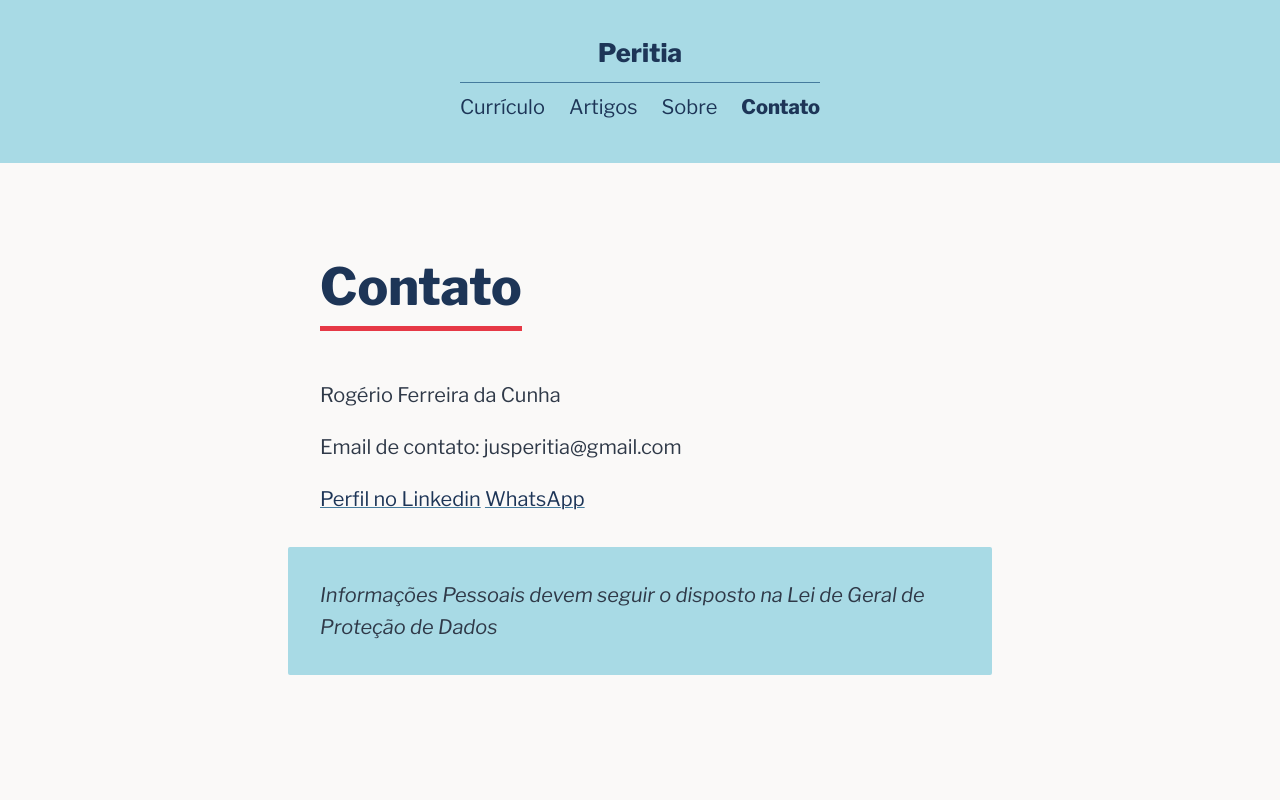
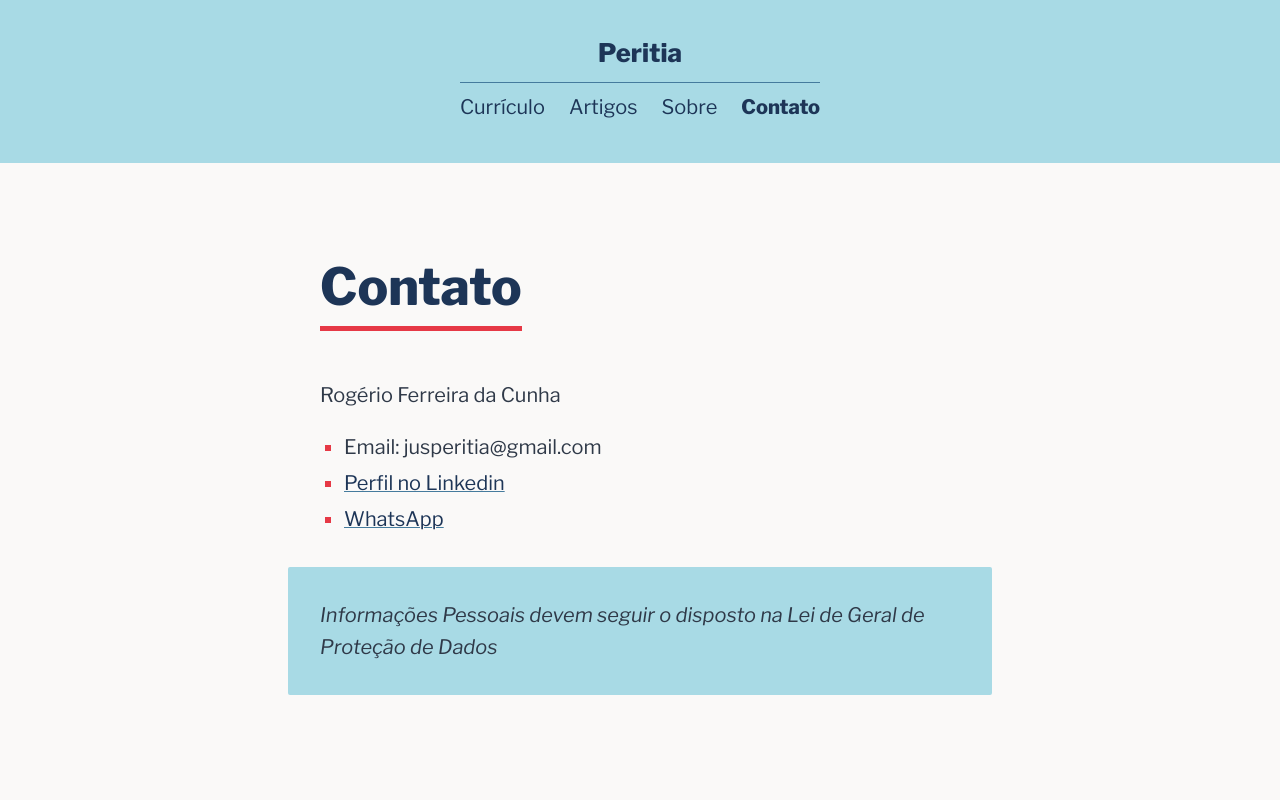
Before and after one commit to rgrcnh/peritia, a SvelteKit app: page /contact in a window 1280 px wide. Shown: the top 800 px of the page. Built offline with nearby package versions, Linux system fonts and the light colour scheme.

Commit message:
alteracoes

```diff
--- a/src/routes/contact/+page.svelte
+++ b/src/routes/contact/+page.svelte
@@ -11,10 +11,14 @@
 <h1>Contato</h1>
 
 <p>Rogério Ferreira da Cunha</p>
-<p>Email de contato: <bold>jusperitia@gmail.com</bold></p>
-
-<a href=https://br.linkedin.com/in/rogerio-cunha-1131ba>Perfil no Linkedin</a>
-<a href=https://wa.me/5521981257759>WhatsApp</a>
 
 
+<ul>
+	<li>Email: <bold>jusperitia@gmail.com</bold></li>
+	<li><a href=https://br.linkedin.com/in/rogerio-cunha-1131ba>Perfil no Linkedin</a></li>
+	<li><a href=https://wa.me/5521981257759>WhatsApp</a></li>
+
+
+</ul>
+
 <Callout>Informações Pessoais devem seguir o disposto na Lei de Geral de Proteção de Dados</Callout>
```
